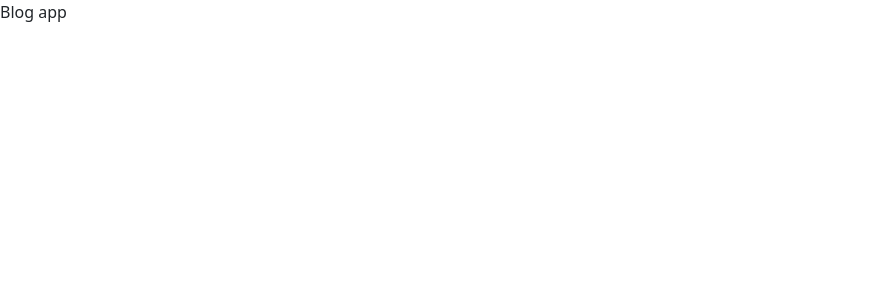
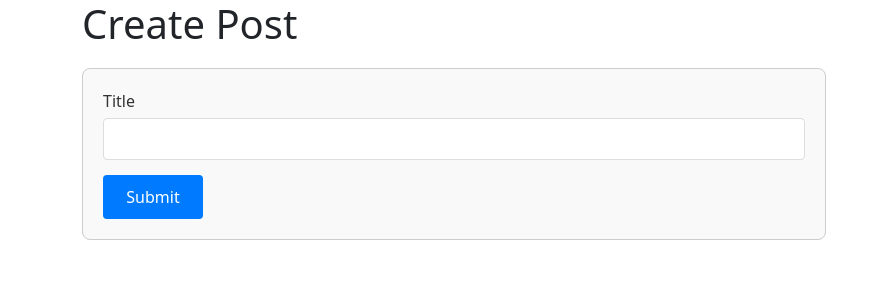
Before and after one commit to meowOtter/microservices-blog, a React (Create React App) app in the folder client/: page / in a window 1280 px wide. Shown: the top 300 px of the page, without its empty margins (0-888 px from the left). Built offline with nearby package versions, Linux system fonts and the light colour scheme.

Commit message:
add `PostCreate` form

```diff
--- a/client/package.json
+++ b/client/package.json
@@ -16,7 +16,8 @@
 		"start": "react-scripts start",
 		"build": "react-scripts build",
 		"test": "react-scripts test",
-    "eject": "react-scripts eject"
+		"eject": "react-scripts eject",
+		"compile:sass": "sass source/styles.scss:output/styles.css"
 	},
 	"eslintConfig": {
 		"extends": [
--- a/client/src/App.js
+++ b/client/src/App.js
@@ -1,7 +1,13 @@
 import React from "react";
+import PostCreate from "./PostCreate";
 
 const App = () => {
-	return <div id="root">Blog app</div>;
+	return (
+		<div id="root" className="container">
+			<h1>Create Post</h1>
+			<PostCreate />
+		</div>
+	);
 };
 
 export default App;
--- /dev/null
+++ b/client/src/PostCreate.js
@@ -0,0 +1,35 @@
+import React, { useState } from "react";
+import axios from "axios";
+import "./PostCreate.scss";
+
+const PostCreate = () => {
+	const [title, setTitle] = useState("");
+
+	const onSubmit = async (e) => {
+		e.preventDefault();
+
+		await axios.post("http://localhost:4000/posts", {
+			title,
+		});
+
+		setTitle("");
+	};
+
+	return (
+		<div className="post-create">
+			<form onSubmit={onSubmit}>
+				<div className="form-group">
+					<label>Title</label>
+					<input
+						className="form-control"
+						value={title}
+						onChange={(e) => setTitle(e.target.value)}
+					/>
+				</div>
+				<button className="btn btn-primary">Submit</button>
+			</form>
+		</div>
+	);
+};
+
+export default PostCreate;
--- /dev/null
+++ b/client/src/PostCreate.scss
@@ -0,0 +1,49 @@
+.post-create {
+	margin: 20px 0;
+	padding: 20px;
+	border: 1px solid #ccc;
+	border-radius: 8px;
+	background-color: #f9f9f9;
+
+	.form-group {
+		margin-bottom: 15px;
+
+		label {
+			display: block;
+			margin-bottom: 5px;
+			color: #333;
+		}
+
+		input {
+			width: 100%;
+			padding: 8px;
+			border: 1px solid #ddd;
+			border-radius: 4px;
+			box-sizing: border-box; // Make sure padding and border are included in width
+		}
+	}
+
+	button {
+		padding: 10px 15px;
+		color: #fff;
+		background-color: #007bff;
+		border: none;
+		border-radius: 4px;
+		cursor: pointer;
+		transition: background-color 0.3s;
+		width: 100%;
+
+		&:hover {
+			background-color: #0056b3;
+		}
+	}
+
+	// Media query for screens wider than 768px
+	@media (min-width: 768px) {
+		max-width: 66.66%; // Two-thirds of the screen
+
+		button {
+			width: 100px;
+		}
+	}
+}
```
Lines whose indentation alone changed are shown as unchanged.
